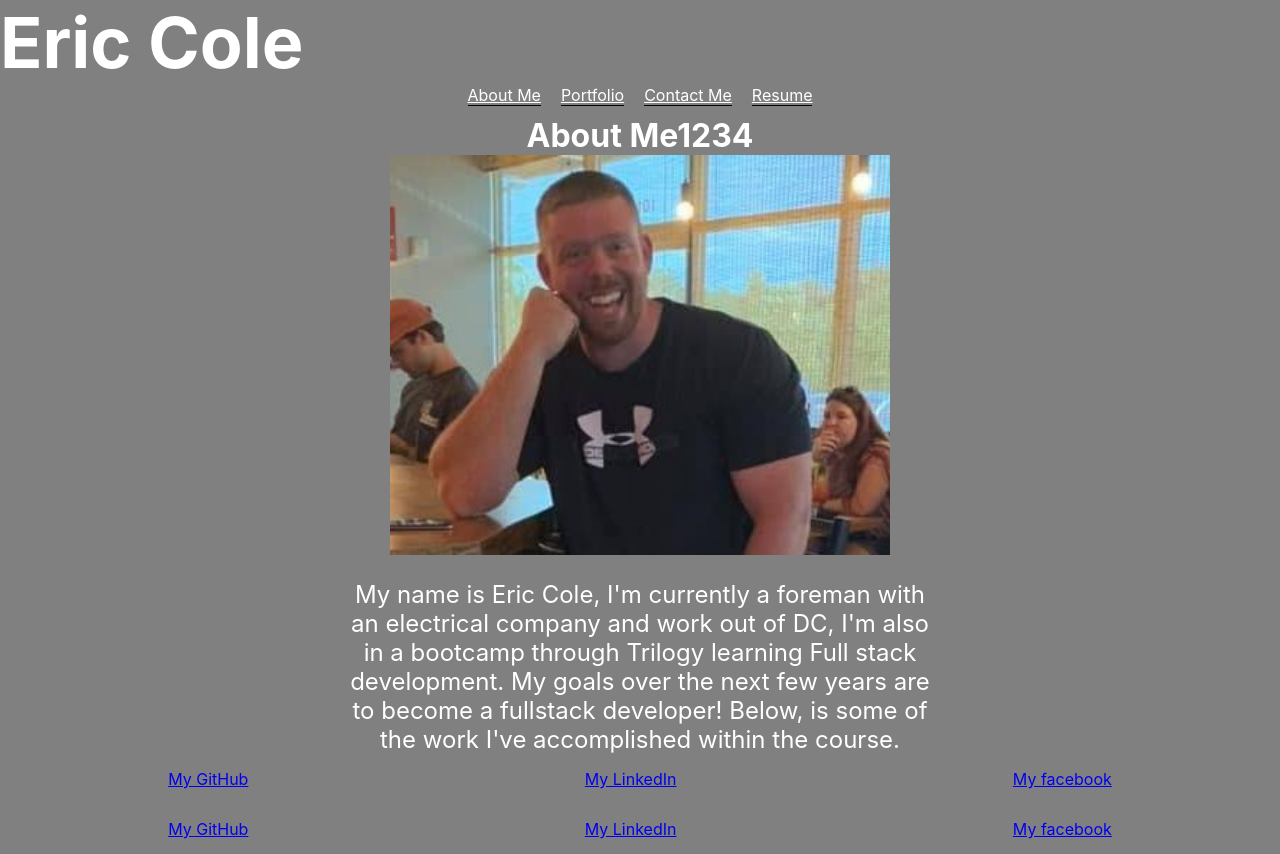
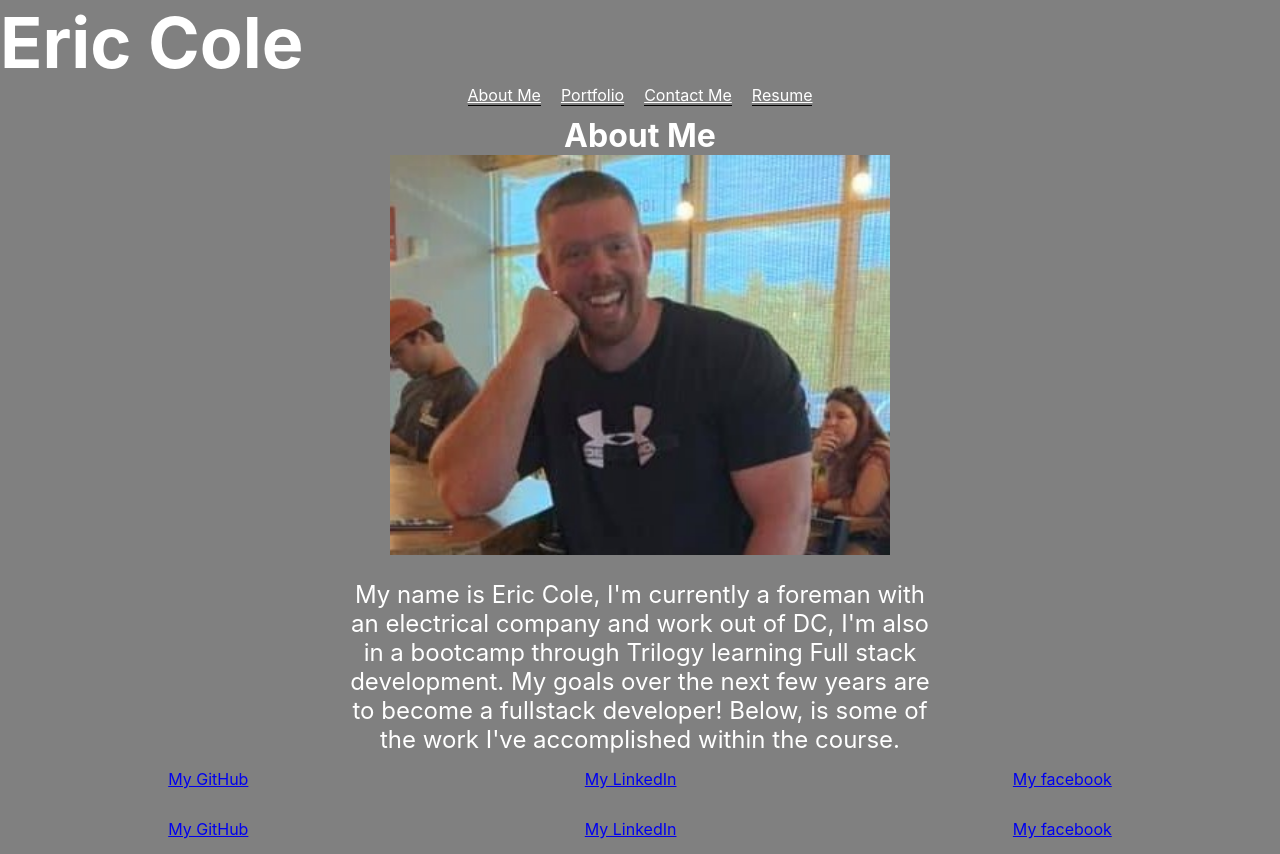
Before and after one commit to Ecole7853/ReactPortfolio, a React (Create React App) app: page /ProfileContainer in a window 1280 px wide. Built offline with nearby package versions, Linux system fonts and the light colour scheme.

Commit message:
removed hover color change on buttons

```diff
--- a/src/App.css
+++ b/src/App.css
@@ -192,7 +192,6 @@ h3{
       font-size:28px;
   }
     a:hover {
-      color: red;
       font-size: 20px;
       box-shadow: 10px 10px 5px #000;
   }
--- a/src/Components/AboutMe.js
+++ b/src/Components/AboutMe.js
@@ -8,7 +8,7 @@ function AboutMe() {
              <Header />
             <div className="top">
                 <div id="aboutMe">
-                <h2>About Me1234</h2>
+                <h2>About Me</h2>
                 <div id="imgContainer">
                     <img className="pic" src= "./images/Face.jpg"/>
                     </div>
```
